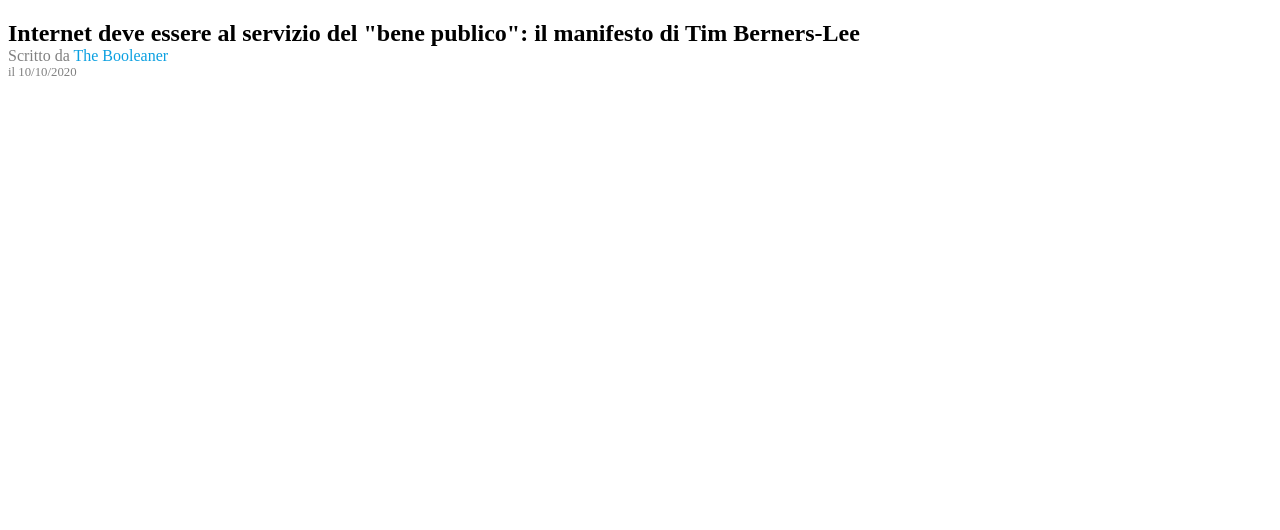
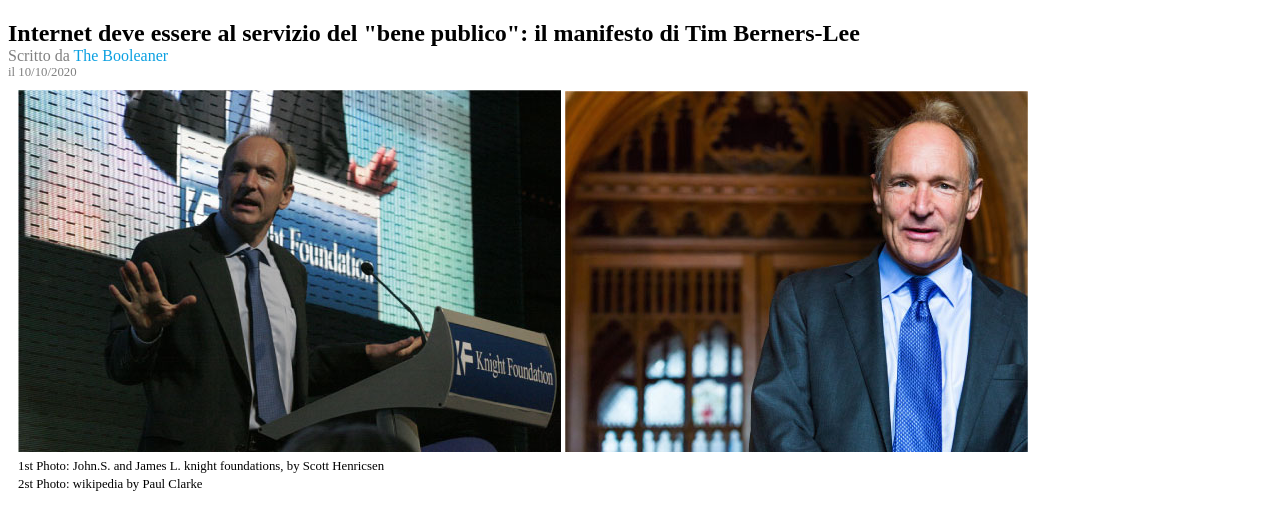
Before and after one commit to parisking93/html-css-booleaner, a plain HTML site: page index.html in a window 1280 px wide. Shown: the part 128-658 px from the top of the page. Drawn offline with Linux system fonts and the light colour scheme.

Commit message:
add section container-foto

```diff
--- a/css/style.css
+++ b/css/style.css
@@ -18,10 +18,15 @@ header .logo{
 .colore{
     color: #0BA0E1;
 }
-.titolo .data{
+.font80x{
     font-size: 80%;
 }
 .fontgrey{
     color: grey;
 }
 /* fine section titolo  */
+/* section containerfoto */
+.containerfoto{
+    margin: 10px;
+}
+/* fine section containerfoto */
--- a/index.html
+++ b/index.html
@@ -18,9 +18,20 @@
         <section class= 'titolo'>
             <h1 class='testata'>Internet deve essere al servizio del "bene publico": il manifesto di Tim Berners-Lee </h1>
             <div class='fontgrey'>Scritto da <span class='colore'>The Booleaner</span></div>
-            <div class='data fontgrey'>il 10/10/2020</div>
+            <div class='font80x fontgrey'>il 10/10/2020</div>
         </section>
         <!-- fine titolo e autore pagina + data  -->
+        <!-- sezione foto e righe piccole sotto le foto  -->
+        <section class="containerfoto">
+            <img src="img/tim-1.jpg" alt="Tim-videoconferenza">
+            <img src="img/tim-2.jpg" alt="Tim-bibleoteca">
+            <div>
+                <span class = 'font80x'>1st Photo: John.S. and James L. knight foundations, by Scott Henricsen</span>
+                <br>
+                <span class = 'font80x'>2st Photo: wikipedia by Paul Clarke</span>
+            </div>
+        </section>
+        <!-- fine sezione foto  -->
     </main>
 </body>
 </html>
```
